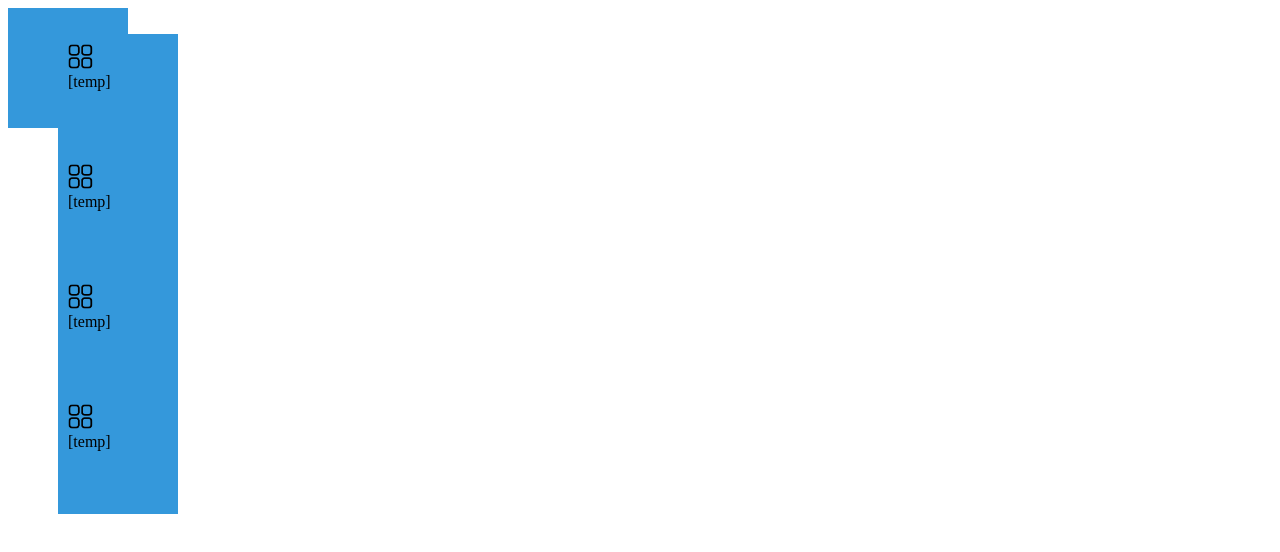
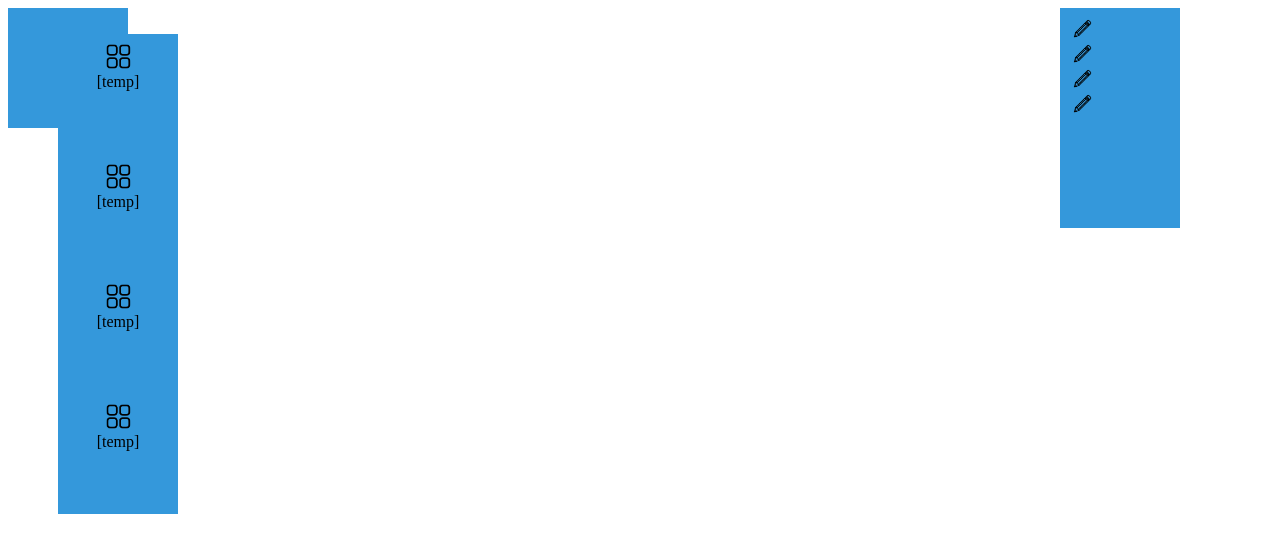
Before and after one commit to maggielin18/Note.ai, a React (Create React App) app: page / in a window 1280 px wide. Shown: the top 552 px of the page. Built offline with nearby package versions, Linux system fonts and the light colour scheme.

Commit message:
Toolbar structure

```diff
--- a/src/App/App.js
+++ b/src/App/App.js
@@ -6,7 +6,7 @@ import ToolBar from '../components/ToolBar.js';
 function App() {
   return (
     <div className="App">
-        {/* <ToolBar/> */}
+        <ToolBar/>
         <NavBar/>
     </div>
   );
--- a/src/styles/NavBarStyle.css
+++ b/src/styles/NavBarStyle.css
@@ -3,10 +3,11 @@
     padding: 10px;
     display: flex;
     flex-direction: column;
-    align-items: flex-start;
+    /* align-items: flex-start;  */
     background-color: #3498db;
     width: 100px;
     height: 100px;
+
 }
 
 .navBarIcons{
--- a/src/styles/ToolBar.css
+++ b/src/styles/ToolBar.css
@@ -1,6 +1,12 @@
 .toolBar{
     position: absolute;
-    padding: 20px;
+    padding: 10px;
+    display: flex;
+    flex-direction: column;
+    background-color: #3498db;
+    width: 100px;
+    height: 200px;
+    right: 100px;
 }
 
 .toolBarIcons{
```
